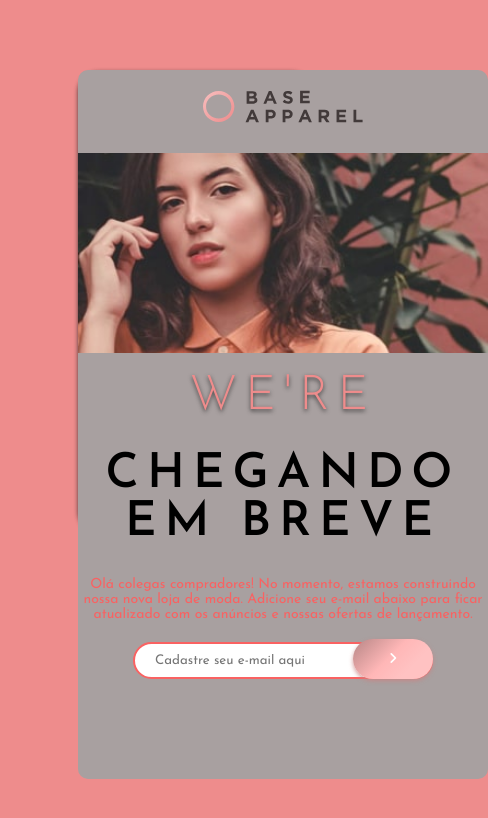
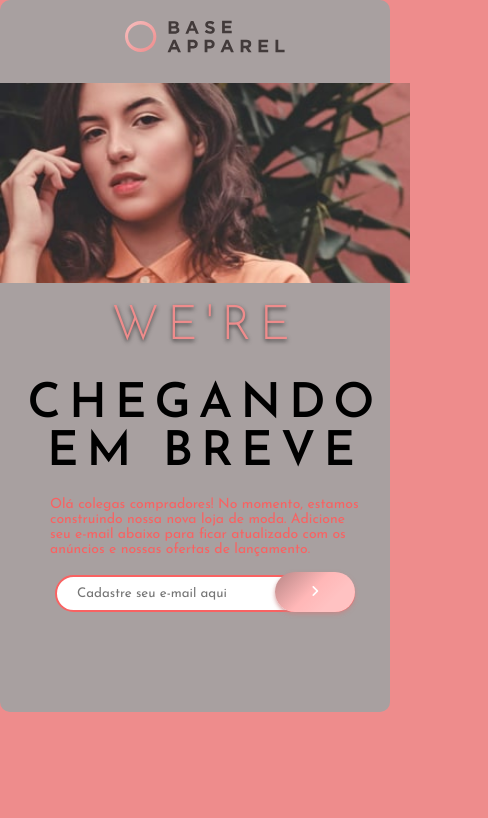
Before and after one commit to droidmarx/were2, a plain HTML site: page index.html in a window 390 px wide. Shown: the whole page, 488 px wide, since content can reach past the window. Drawn offline with Linux system fonts and the light colour scheme.

Commit message:
Add files via upload

```diff
--- a/CSS/style.css
+++ b/CSS/style.css
@@ -26,12 +26,12 @@ main {
   gap: 20px;
   display: grid;
   grid-template-columns: 1fr 2fr;
-  background: rgb(249, 98, 98);
+  background-image: url(../images/bg-pattern-desktop.svg);
   background: linear-gradient(
     135deg,
     rgb(255, 255, 255) 0%,
-    rgb(217, 179, 170) 46%,
-    rgb(185, 147, 149) 72%
+    rgb(230, 219, 216) 46%,
+    rgb(227, 179, 182) 72%
   );
   background-size: 500px;
   border-radius: 20px;
@@ -160,18 +160,27 @@ button:hover {
   main {
     display: flex;
   }
-  .conteudo {
+  .conteudo,
+  main,
+  .texto {
     display: grid;
     grid-template-columns: 1fr;
-    width: 60vw;
+    margin-left: 0;
+    padding: 0;
+    height: 100%;
+    box-shadow: none;
+    width: 100vw;
   }
   .imagensdesktop {
     display: none;
   }
 
+  p {
+    padding: 0px 50px;
+  }
+
   h1,
-  h2,
-  p {
+  h2 {
     margin: 10px auto;
     text-align: center;
   }
@@ -194,10 +203,16 @@ button:hover {
     text-align: center;
   }
   .imagensmobile {
+    width: fit-content;
     display: block;
     width: 100%;
     height: 200px;
     overflow: hidden;
+  }
+
+  .verificar {
+    margin: 0;
+    padding: 0;
   }
 
   .enviado,
```
Also changed, not shown: 1 other file.
